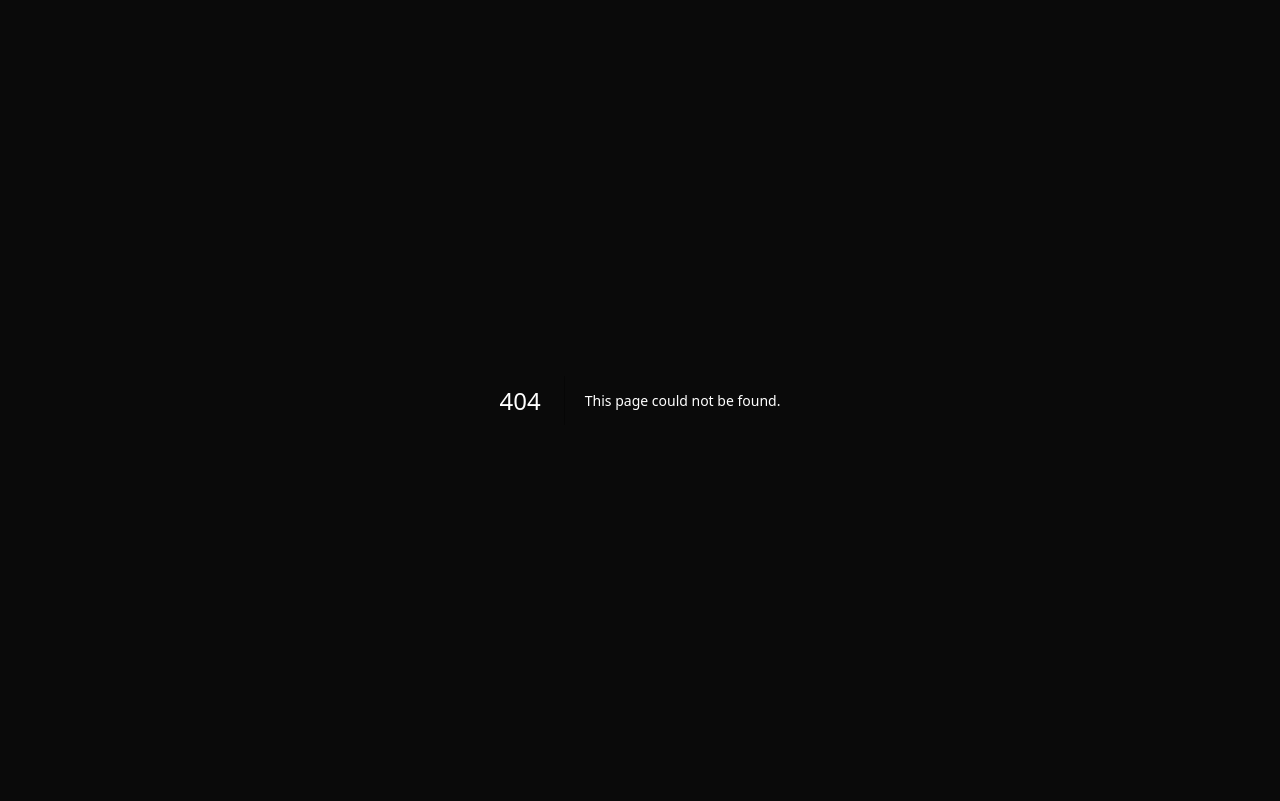
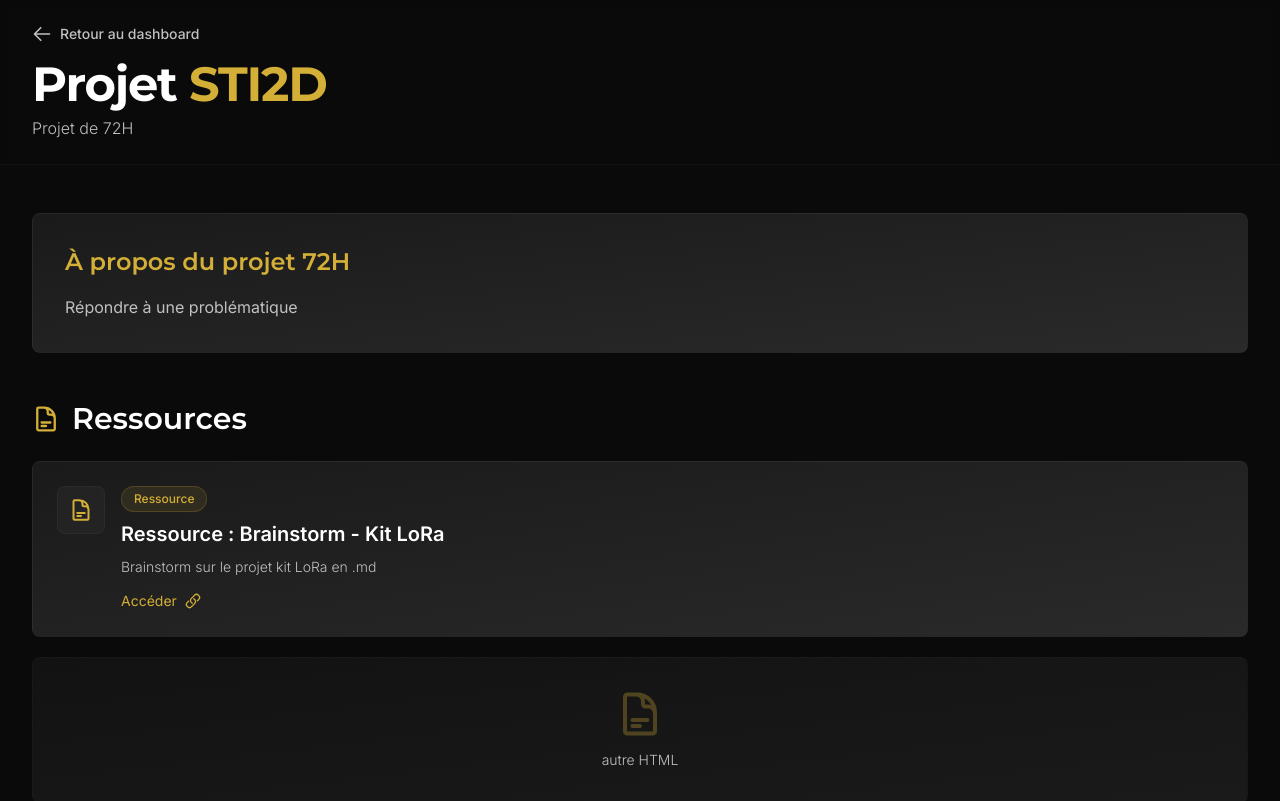
Before and after one commit to SHU445/STI2D-app, a Next.js app: page /sequences/projet_72H in a window 1280 px wide. Before the commit this address had no page. Shown: the top 801 px of the page. Built offline with nearby package versions, Linux system fonts and the light colour scheme.

Commit message:
Add section projet 72h STI2D

```diff
--- a/app/page.tsx
+++ b/app/page.tsx
@@ -56,7 +56,6 @@ const projects: Project[] = [
     url: 'https://ryse-portfolio.vercel.app',
     description: 'Portfolio professionnel moderne'
   },
-
 ]
 
 const sequences: Sequence[] = [
@@ -71,6 +70,12 @@ const sequences: Sequence[] = [
     url: '/sequences/sequence-HTML',
     description: 'HTML',
     status: 'coming-soon'
+  },
+  {
+    title : 'Projet 72H',
+    url : '/sequences/projet_72H',
+    description : 'Idée de projet de 72H',
+    status : 'coming-soon'
   },
 ]
 
--- /dev/null
+++ b/app/sequences/projet_72H/page.tsx
@@ -0,0 +1,221 @@
+'use client'
+
+import { motion } from 'framer-motion'
+import Link from 'next/link'
+import { BookOpenIcon, DocumentIcon, VideoIcon, LinkIcon, ArrowLeftIcon, ImageIcon } from '@/components/Icons'
+
+interface Resource {
+  title: string
+  type: 'cours' | 'exercice' | 'video' | 'lien' | 'ressource' | 'image'
+  url?: string
+  description?: string
+}
+
+const resources: Resource[] = [
+  {
+    title: 'Ressource : Brainstorm - Kit LoRa',
+    type: 'ressource',
+    url: '/files/kit_LoRa',
+    description: 'Brainstorm sur le projet kit LoRa en .md'
+  },
+]
+
+const containerVariants = {
+  hidden: { opacity: 0 },
+  visible: {
+    opacity: 1,
+    transition: {
+      staggerChildren: 0.1,
+      delayChildren: 0.2,
+    }
+  }
+}
+
+const itemVariants = {
+  hidden: { opacity: 0, y: 20 },
+  visible: {
+    opacity: 1,
+    y: 0,
+    transition: {
+      duration: 0.5,
+      ease: 'easeOut'
+    }
+  }
+}
+
+const getIcon = (type: Resource['type']) => {
+  const className = "w-6 h-6 text-koenigsegg-gold"
+  switch (type) {
+    case 'cours':
+      return <BookOpenIcon className={className} />
+    case 'exercice':
+      return <DocumentIcon className={className} />
+    case 'video':
+      return <VideoIcon className={className} />
+    case 'lien':
+      return <LinkIcon className={className} />
+    case 'ressource':
+      return <DocumentIcon className={className} />
+    case 'image':
+      return <ImageIcon className={className} />
+  }
+}
+
+const getTypeLabel = (type: Resource['type']) => {
+  switch (type) {
+    case 'cours':
+      return 'Cours'
+    case 'exercice':
+      return 'Exercice'
+    case 'video':
+      return 'Vidéo'
+    case 'lien':
+      return 'Lien'
+    case 'ressource':
+      return 'Ressource'
+    case 'image':
+      return 'Image'
+  }
+}
+
+export default function SequenceHTML() {
+  return (
+    <main className="min-h-screen">
+      {/* Header */}
+      <motion.header
+        initial={{ opacity: 0, y: -20 }}
+        animate={{ opacity: 1, y: 0 }}
+        transition={{ duration: 0.8, ease: 'easeOut' }}
+        className="border-b border-koenigsegg-gray/30 backdrop-blur-sm bg-koenigsegg-black/50 sticky top-0 z-50"
+      >
+        <div className="max-w-7xl mx-auto px-4 sm:px-6 lg:px-8 py-6">
+          <Link
+            href="/"
+            className="inline-flex items-center gap-2 text-koenigsegg-silver hover:text-koenigsegg-gold transition-colors duration-300 mb-4 group"
+          >
+            <ArrowLeftIcon className="w-5 h-5 group-hover:-translate-x-1 transition-transform duration-300" />
+            <span className="text-sm font-medium">Retour au dashboard</span>
+          </Link>
+          <h1 className="text-3xl sm:text-4xl md:text-5xl font-display font-bold tracking-tight">
+            Projet <span className="text-koenigsegg-gold">STI2D</span>
+          </h1>
+          <p className="text-koenigsegg-silver text-sm sm:text-base mt-2 font-light">
+            Projet de 72H
+          </p>
+        </div>
+      </motion.header>
+
+      <div className="max-w-7xl mx-auto px-4 sm:px-6 lg:px-8 py-8 sm:py-12">
+        {/* Description */}
+        <motion.section
+          initial={{ opacity: 0, y: 20 }}
+          animate={{ opacity: 1, y: 0 }}
+          transition={{ duration: 0.6, delay: 0.2 }}
+          className="mb-12"
+        >
+          <div className="bg-gradient-to-br from-koenigsegg-darkGray to-koenigsegg-gray border border-koenigsegg-lightGray/20 rounded-lg p-6 sm:p-8">
+            <h2 className="text-2xl font-display font-semibold text-koenigsegg-gold mb-4">
+              À propos du projet 72H
+            </h2>
+            <p className="text-koenigsegg-silver leading-relaxed">
+              Répondre à une problématique
+            </p>
+          </div>
+        </motion.section>
+
+        {/* Resources */}
+        <motion.section
+          variants={containerVariants}
+          initial="hidden"
+          animate="visible"
+        >
+          <motion.div variants={itemVariants} className="flex items-center gap-3 mb-6">
+            <DocumentIcon className="w-6 h-6 sm:w-7 sm:h-7 text-koenigsegg-gold" />
+            <h2 className="text-2xl sm:text-3xl font-display font-semibold">Ressources</h2>
+          </motion.div>
+
+          <div className="grid grid-cols-1 gap-4 sm:gap-5">
+            {resources.map((resource, index) => (
+              <motion.div
+                key={index}
+                variants={itemVariants}
+                className="group relative bg-gradient-to-br from-koenigsegg-darkGray to-koenigsegg-gray border border-koenigsegg-lightGray/20 rounded-lg p-5 sm:p-6 hover:border-koenigsegg-gold/50 transition-all duration-300 hover:shadow-lg hover:shadow-koenigsegg-gold/10"
+              >
+                <div className="flex items-start gap-4">
+                  <div className="flex-shrink-0 w-12 h-12 bg-koenigsegg-gray/50 rounded-lg flex items-center justify-center border border-koenigsegg-lightGray/30">
+                    {getIcon(resource.type)}
+                  </div>
+                  <div className="flex-1">
+                    <div className="flex items-center gap-3 mb-2">
+                      <span className="text-xs font-medium text-koenigsegg-gold bg-koenigsegg-gold/10 px-3 py-1 rounded-full border border-koenigsegg-gold/20">
+                        {getTypeLabel(resource.type)}
+                      </span>
+                    </div>
+                    <h3 className="text-lg sm:text-xl font-semibold text-white mb-2">
+                      {resource.title}
+                    </h3>
+                    {resource.description && (
+                      <p className="text-sm text-koenigsegg-silver font-light leading-relaxed">
+                        {resource.description}
+                      </p>
+                    )}
+                    {resource.url && (
+                      resource.url.startsWith('http') ? (
+                        <a
+                          href={resource.url}
+                          target="_blank"
+                          rel="noopener noreferrer"
+                          className="inline-flex items-center gap-2 mt-3 text-sm text-koenigsegg-gold hover:text-koenigsegg-gold/80 transition-colors"
+                        >
+                          <span>Accéder</span>
+                          <LinkIcon className="w-4 h-4" />
+                        </a>
+                      ) : (
+                        <Link
+                          href={resource.url}
+                          className="inline-flex items-center gap-2 mt-3 text-sm text-koenigsegg-gold hover:text-koenigsegg-gold/80 transition-colors"
+                        >
+                          <span>Accéder</span>
+                          <LinkIcon className="w-4 h-4" />
+                        </Link>
+                      )
+                    )}
+                  </div>
+                </div>
+              </motion.div>
+            ))}
+
+            {/* Add more button */}
+            <motion.div
+              variants={itemVariants}
+              className="bg-gradient-to-br from-koenigsegg-darkGray/50 to-koenigsegg-gray/50 border border-koenigsegg-lightGray/10 border-dashed rounded-lg p-8 text-center"
+            >
+              <DocumentIcon className="w-12 h-12 text-koenigsegg-gold/30 mx-auto mb-3" />
+              <p className="text-koenigsegg-silver text-sm font-light">
+                autre HTML
+              </p>
+            </motion.div>
+          </div>
+        </motion.section>
+      </div>
+
+      {/* Footer */}
+      <motion.footer
+        initial={{ opacity: 0 }}
+        animate={{ opacity: 1 }}
+        transition={{ duration: 0.8, delay: 0.5 }}
+        className="border-t border-koenigsegg-gray/30 mt-16 sm:mt-20"
+      >
+        <div className="max-w-7xl mx-auto px-4 sm:px-6 lg:px-8 py-6 sm:py-8 text-center">
+          <Link
+            href="/"
+            className="text-koenigsegg-gold hover:text-koenigsegg-gold/80 transition-colors text-sm font-medium inline-flex items-center gap-2"
+          >
+            <ArrowLeftIcon className="w-4 h-4" />
+            Retour au dashboard
+          </Link>
+        </div>
+      </motion.footer>
+    </main>
+  )
+}
```
Also changed, not shown: public/files/kit_LoRa.md (added, +1 -0 lines).
